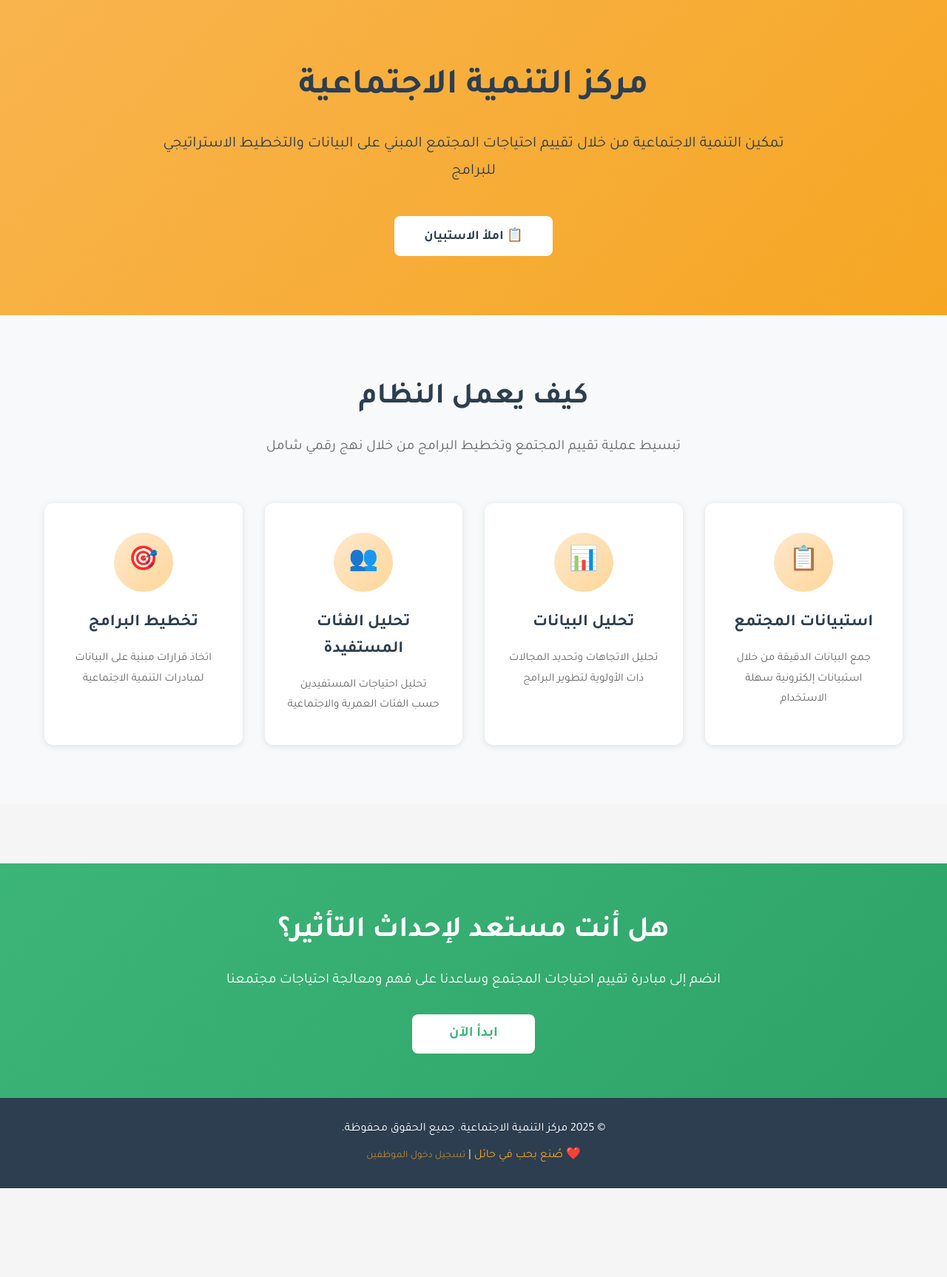
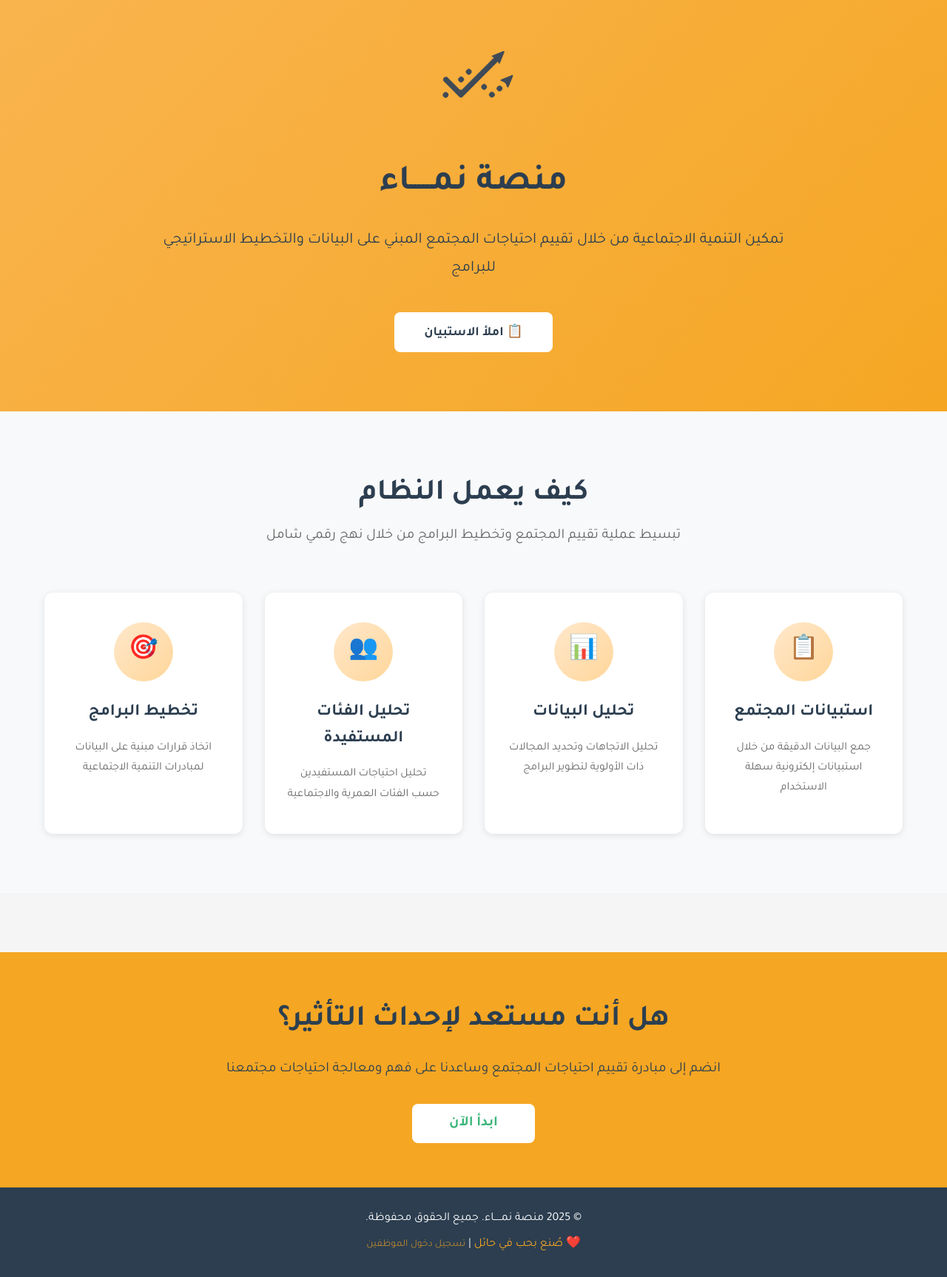
Before and after one commit to ash9995/namaa, a website: page index.html in a window 1280 px wide. Shown: the whole page at 74% size. Before the commit the page ends 1606 px from the top, so only its background shows below. Drawn offline with nearby package versions, Linux system fonts and the light colour scheme.

Commit message:
Add files via upload

```diff
--- a/index.html
+++ b/index.html
@@ -1,6 +1,6 @@
 <!DOCTYPE html>
 <!--
-    صفحة مركز التنمية الاجتماعية الرئيسية
+    صفحة منصة نمـــــاءالرئيسية
     النسخة: 1.0
     التاريخ: أكتوبر 2025
     الوصف: الصفحة الرئيسية لنظام تقييم احتياجات المجتمع والتحليلات
@@ -15,7 +15,7 @@
     -->
     <meta charset="UTF-8">
     <meta name="viewport" content="width=device-width, initial-scale=1.0">
-    <title>مركز التنمية الاجتماعية</title>
+    <title>منصة نمـــــاء</title>
 
     <link rel="preconnect" href="https://fonts.googleapis.com">
     <link rel="preconnect" href="https://fonts.gstatic.com" crossorigin>
@@ -43,7 +43,8 @@
         -->
         <section class="hero-section">
             <div class="container">
-                <h1 class="hero-title">مركز التنمية الاجتماعية</h1>
+                <img src="logo.png" alt="منصة تمّاء" class="logo">
+                <h1 class="hero-title">منصة نمـــــاء</h1>
                 <p class="hero-subtitle">
                     تمكين التنمية الاجتماعية من خلال تقييم احتياجات المجتمع المبني على البيانات
                     والتخطيط الاستراتيجي للبرامج
@@ -107,7 +108,7 @@
         </section>
 
         <footer class="footer">
-            <p class="footer-text">© 2025 مركز التنمية الاجتماعية. جميع الحقوق محفوظة.</p>
+            <p class="footer-text">© 2025 منصة نمـــــاء. جميع الحقوق محفوظة.</p>
             <p>
                 ❤️ <a href="#" class="footer-link">صُنع بحب في حائل</a> |
                 <a href="#" class="footer-link" onclick="showLogin(); return false;" style="font-size: 0.85rem; opacity: 0.7;">تسجيل دخول الموظفين</a>
--- a/style.css
+++ b/style.css
@@ -40,12 +40,24 @@ body {
     padding: 80px 20px;
     text-align: center;
     color: #2c3e50;
+    position: relative;
+}
+
+.logo {
+position: center;
+    top:10px;
+    align: center;
+    width: 300px;
+    height: auto;
+margin-top: -70px;
 }
 
 .hero-title {
     font-size: 3rem;
     font-weight: 700;
     margin-bottom: 20px;
+Margin-top: 20px;
+
 }
 
 .hero-subtitle {
@@ -66,7 +78,7 @@ body {
 .section-title {
     text-align: center;
     font-size: 2.5rem;
-    margin-bottom: 20px;
+    margin-bottom: 10px;
     color: #2c3e50;
 }
 
@@ -128,10 +140,10 @@ body {
 
 /* قسم الدعوة لاتخاذ إجراء (CTA) */
 .cta-section {
-    background: linear-gradient(135deg, #3cb579 0%, #2ea367 100%);
+    background:#F5A623 ;
     padding: 60px 20px;
     text-align: center;
-    color: white;
+    color: #2C3F4F;
     margin: 80px 0 0 0;
 }
 
@@ -538,7 +550,7 @@ body {
 
 .badge-yellow { background-color: #fff4e6; color: #f5a623; }
 .badge-orange { background-color: #ffe8cc; color: #e67e22; }
-.badge-green { background-color: #e8f5f1; color: #3cb579; }
+.badge-green { background-color: #fff4e6; color: #f5a623; }
 
 /* =================================================================== */
 /* 7. تنسيقات نافذة تأكيد الإرسال (Modal Styles) */
@@ -593,6 +605,12 @@ body {
         font-size: 1rem;
     }
 
+    .logo {
+        width: 120px;
+        top: 15px;
+        right: 20px;
+    }
+
     .form-row {
         grid-template-columns: 1fr;
     }
```
Also changed, not shown: logo.png (added).
